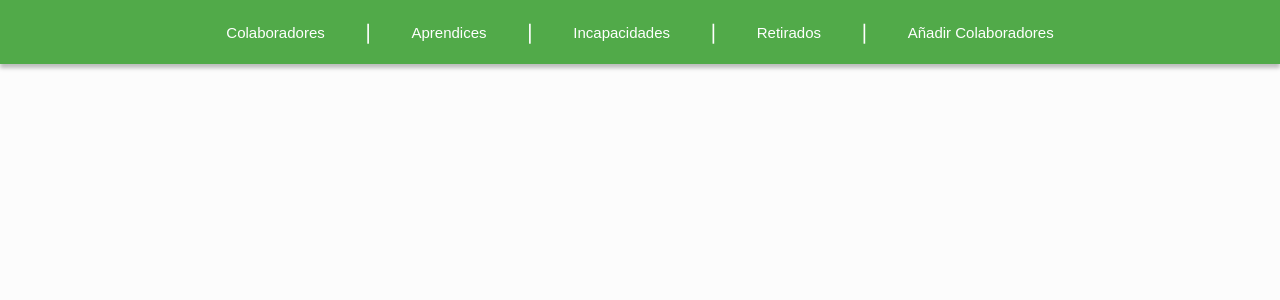
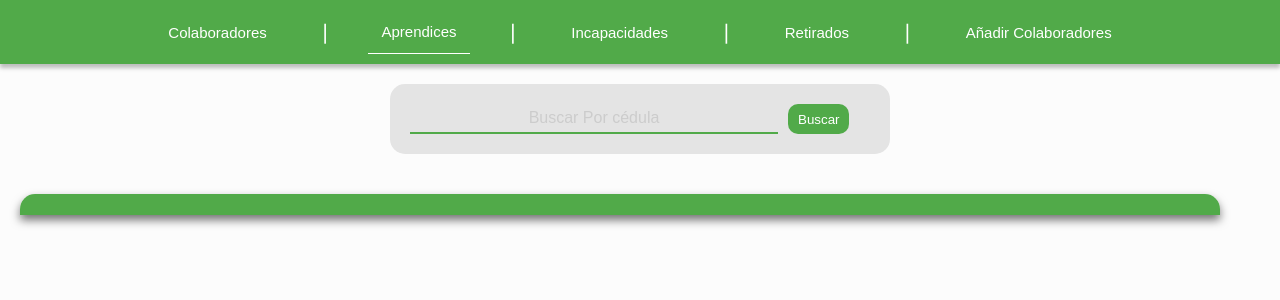
Before and after one commit to 0jhayler0/SociodemografiaLaVictoria, a React (Vite) app in the folder ColaboradoresLaVictoria/: page / in a window 1280 px wide. Both pictures are taken after a click on the button "Aprendices". Shown: the top 300 px of the page. Built offline with nearby package versions, Linux system fonts and the light colour scheme; a web font is replaced by a local one.

Commit message:
new control point

```diff
--- a/ColaboradoresLaVictoria/src/App.jsx
+++ b/ColaboradoresLaVictoria/src/App.jsx
@@ -1,4 +1,4 @@
-import React, { useState } from 'react'
+import React, { useState, useEffect } from 'react'
 import Activos from './components/Activos'
 import Aprendices from './components/Aprendices'
 import Incapacidades from './components/Incapacidades'
@@ -38,20 +38,19 @@ function App() {
   }
 
 
-
   return (
     <div className='principalContainer'>
       <header className='menuContainer'>
         <ul>
-          <li><button className='menuButtons' onClick={() => setOption("Activos")}>Colaboradores</button></li>
+          <li><button className={`menuButtons ${option === "Activos" ? "active" : ""}`} onClick={() => setOption("Activos")}>Colaboradores</button></li>
           <li>|</li>
-          <li><button className='menuButtons' onClick={() => setOption("Aprendices")}>Aprendices</button></li>
+          <li><button className={`menuButtons ${option === "Aprendices" ? "active" : ""}`} onClick={() => setOption("Aprendices")}>Aprendices</button></li>
           <li>|</li>
-          <li><button className='menuButtons' onClick={() => setOption("Incapacidades")}>Incapacidades</button></li>
+          <li><button className={`menuButtons ${option === "Incapacidades" ? "active" : ""}`} onClick={() => setOption("Incapacidades")}>Incapacidades</button></li>
           <li>|</li>
-          <li><button className='menuButtons' onClick={() => setOption("Retirados")}>Retirados</button></li>
+          <li><button className={`menuButtons ${option === "Retirados" ? "active" : ""}`} onClick={() => setOption("Retirados")}>Retirados</button></li>
           <li>|</li>
-          <li><button className='menuButtons' id="mostrarFormularioBtn" onClick={() => setMostrarFormulario(true)}>Añadir Colaboradores</button></li>
+          <li><button className={`menuButtons ${mostrarFormulario ? "active" : ""}`} id="mostrarFormularioBtn" onClick={() => setMostrarFormulario(true)}>Añadir Colaboradores</button></li>
         </ul>
       </header>
       <AñadirColaboradores isOpen={mostrarFormulario} onClose={() =>setMostrarFormulario(false) }/>
--- a/ColaboradoresLaVictoria/src/components/Aprendices.jsx
+++ b/ColaboradoresLaVictoria/src/components/Aprendices.jsx
@@ -1,9 +1,29 @@
 import React from 'react'
+import '../styles/Content.css'
 
 const Aprendices = () => {
   return (
     <div>
+      <div className='headerContainer'>
+        <form className='colaboratorsSeacher' action="">
+          <input type="text" placeholder='Buscar Por cédula'/>
+          <button>Buscar</button>
+        </form>
+      </div>
+      <div className='contentContainer'>
+          <table>
+            <thead>
+              <tr>
+                <th></th>
+              </tr>
+            </thead>
+            <tbody>
+              <tr>
 
+              </tr>
+            </tbody>
+          </table>
+      </div>
     </div>
   )
 }
--- a/ColaboradoresLaVictoria/src/components/AñadirColaboradores.jsx
+++ b/ColaboradoresLaVictoria/src/components/AñadirColaboradores.jsx
@@ -26,11 +26,11 @@ const AñadirColaboradores = ({ isOpen, onClose }) => {
       <div>
         <div className={`colaboradoresContainer ${isOpen ? "visible" : ""}` }>
 
+        <button className="closeButton" onClick={() =>setMostrarFormulario(true)}>X</button>
+
         <form method="POST" action="#" ref={modalRef} className={`modal ${isOpen ? "active" :""}`}>
 
           <h2>Registro de Empleado</h2>
-
-      <button className="closeButton">X</button>
 
           <select name="tipoDeDocumento" required>
             <option value="">Tipo de Documento</option>
--- a/ColaboradoresLaVictoria/src/components/Incapacidades.jsx
+++ b/ColaboradoresLaVictoria/src/components/Incapacidades.jsx
@@ -3,7 +3,28 @@ import React from 'react'
 const Incapacidades = () => {
   return (
     <div>
+      <div>
+      <div className='headerContainer'>
+        <form className='colaboratorsSeacher' action="">
+          <input type="text" placeholder='Buscar Por cédula'/>
+          <button>Buscar</button>
+        </form>
+      </div>
+      <div className='contentContainer'>
+          <table>
+            <thead>
+              <tr>
+                <th></th>
+              </tr>
+            </thead>
+            <tbody>
+              <tr>
 
+              </tr>
+            </tbody>
+          </table>
+      </div>
+    </div>
     </div>
   )
 }
--- a/ColaboradoresLaVictoria/src/components/Retirados.jsx
+++ b/ColaboradoresLaVictoria/src/components/Retirados.jsx
@@ -3,7 +3,26 @@ import React from 'react'
 const Retirados = () => {
   return (
     <div>
+      <div className='headerContainer'>
+        <form className='colaboratorsSeacher' action="">
+          <input type="text" placeholder='Buscar Por cédula'/>
+          <button>Buscar</button>
+        </form>
+      </div>
+      <div className='contentContainer'>
+          <table>
+            <thead>
+              <tr>
+                <th></th>
+              </tr>
+            </thead>
+            <tbody>
+              <tr>
 
+              </tr>
+            </tbody>
+          </table>
+      </div>
     </div>
   )
 }
--- a/ColaboradoresLaVictoria/src/styles/App.css
+++ b/ColaboradoresLaVictoria/src/styles/App.css
@@ -45,18 +45,26 @@
     display: flex;
     justify-content: center;
     align-items: center;
+    padding: 15px;
     height: 100%;
     gap: 40px;
     border: none;
     background-color: transparent;
     cursor: pointer;
     color: var(--secondTextColor);
-    transition: all ease-in-out 0.4s;
+    border-radius: 20px;
     font-size: 15px;
+    transition: all 0.5s;
 }
-.menuButtons:hover{
-    font-size: 16px;
+.menuButtons:hover {
+    background-color: rgba(171, 223, 178, 0.555);
 }
+.menuButtons.active {
+    border-bottom: 1px solid var(--secondTextColor);
+    border-radius: 0px;
+    padding: 13px;
+}
+
 .content{
     height: 92%;
     z-index: 1;
```
